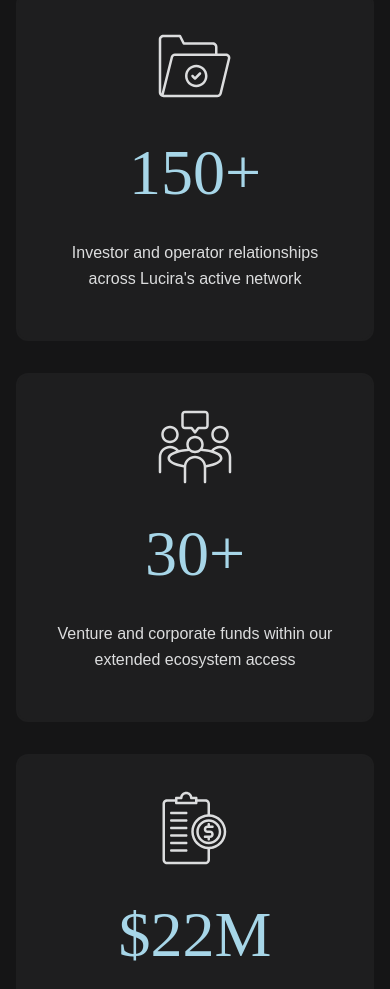
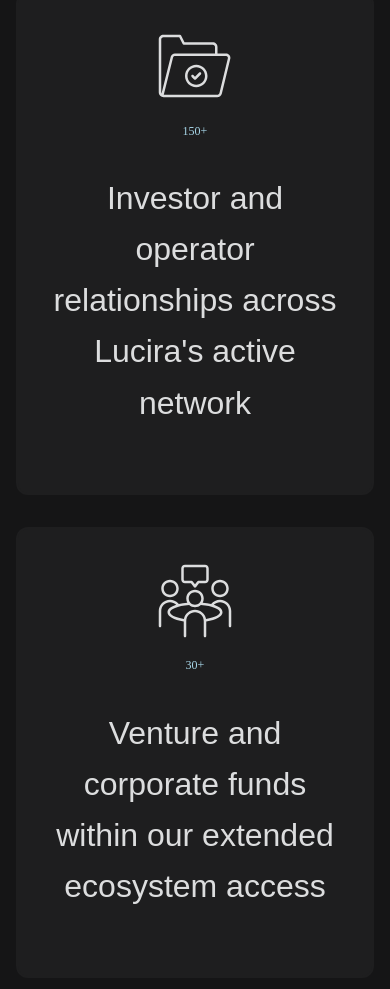
Before and after one commit to defne-lucira/lucira-strategy, a website built with Vite: page index.html in a window 390 px wide. Shown: the part 1280-2269 px from the top of the page. Built offline with nearby package versions, Linux system fonts and the light colour scheme; a web font is replaced by a local one.

Commit message:
Card css syntax fix

```diff
--- a/src/styles/main.scss
+++ b/src/styles/main.scss
@@ -774,11 +774,11 @@
        .card {
 
           h4 {
-             font-size: 0.75 rem;
+             font-size: 0.75rem;
           }
 
           p {
-             font-size: 2 rem;
+             font-size: 2rem;
           }
        }
     }
```
